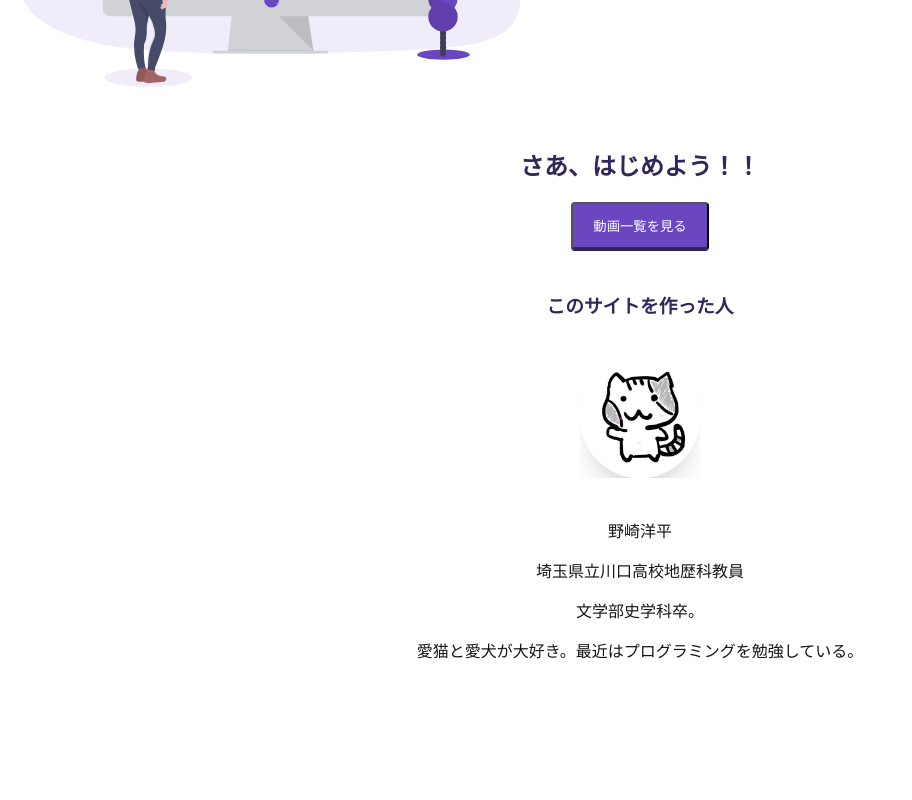
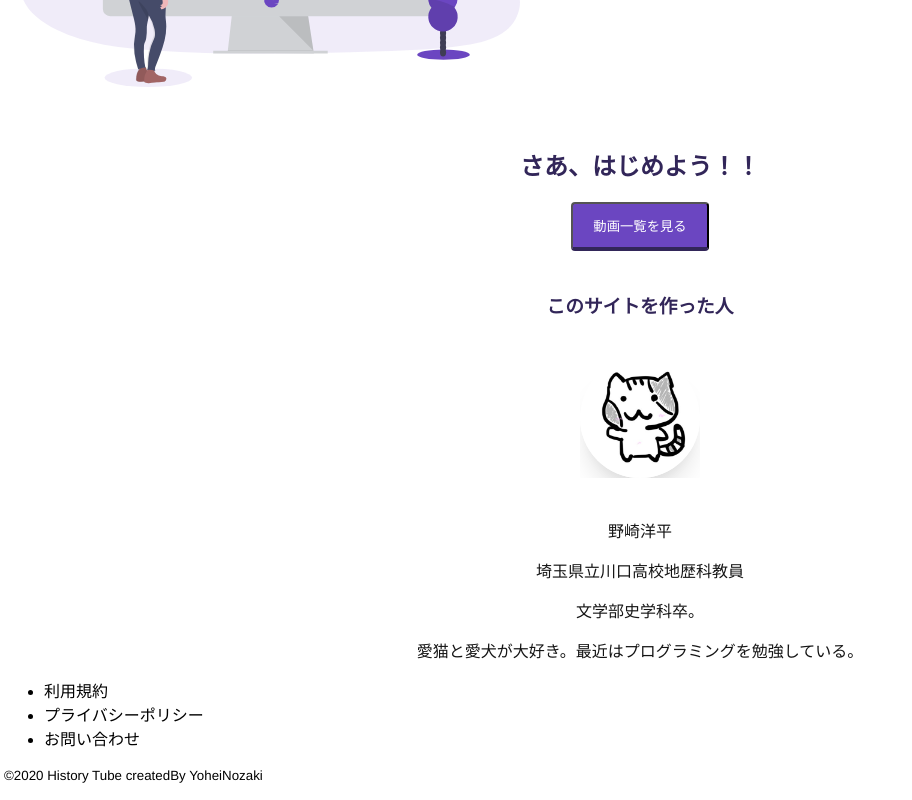
Before and after one commit to YouheiNozaki/HisTube, a Next.js app: page / in a window 1280 px wide. Shown: the part 604-1404 px from the top of the page, without its empty margins (0-912 px from the left). Before the commit the page ends 1282 px from the top, so only its background shows below. Built offline with nearby package versions, Linux system fonts and the light colour scheme.

Commit message:
footerのstoriesを作成

```diff
--- a/src/components/layout.tsx
+++ b/src/components/layout.tsx
@@ -1,6 +1,6 @@
 import { Nav } from 'components/nav';
 import { Header } from 'components/templates/Header';
-// import { Footer } from 'components/footer';
+import { Footer } from 'components/templates/Footer';
 import styled from 'styled-components';
 
 type Props = {
@@ -17,7 +17,7 @@ const Component: React.FC<Props> = ({
       <Header />
       <Nav />
       {children}
-      {/* <Footer /> */}
+      <Footer />
     </div>
   );
 };
--- /dev/null
+++ b/src/components/templates/Footer/index.tsx
@@ -0,0 +1,37 @@
+import styled from 'styled-components';
+
+export type Props = {
+  className?: string;
+};
+
+const Component: React.FC<Props> = ({
+  className,
+}): JSX.Element => {
+  return (
+    <footer className={className}>
+      <div className="footer-terms-list">
+        <ul>
+          <li>利用規約</li>
+          <li>プライバシーポリシー</li>
+          <li>お問い合わせ</li>
+        </ul>
+      </div>
+      <p className="footer-copywrite">
+        {' '}
+        <small>
+          &copy;2020 History Tube createdBy YoheiNozaki
+        </small>
+      </p>
+    </footer>
+  );
+};
+
+const StyledFooter = styled(Component)`
+  &
+`;
+
+export const Footer: React.FC = (props) => {
+  const { children } = props;
+
+  return <StyledFooter>{children}</StyledFooter>;
+};
```
Also changed, not shown: src/components/footer.tsx (deleted, +0 -19 lines), 1 other file (tests, documents, lock files or other folders).
